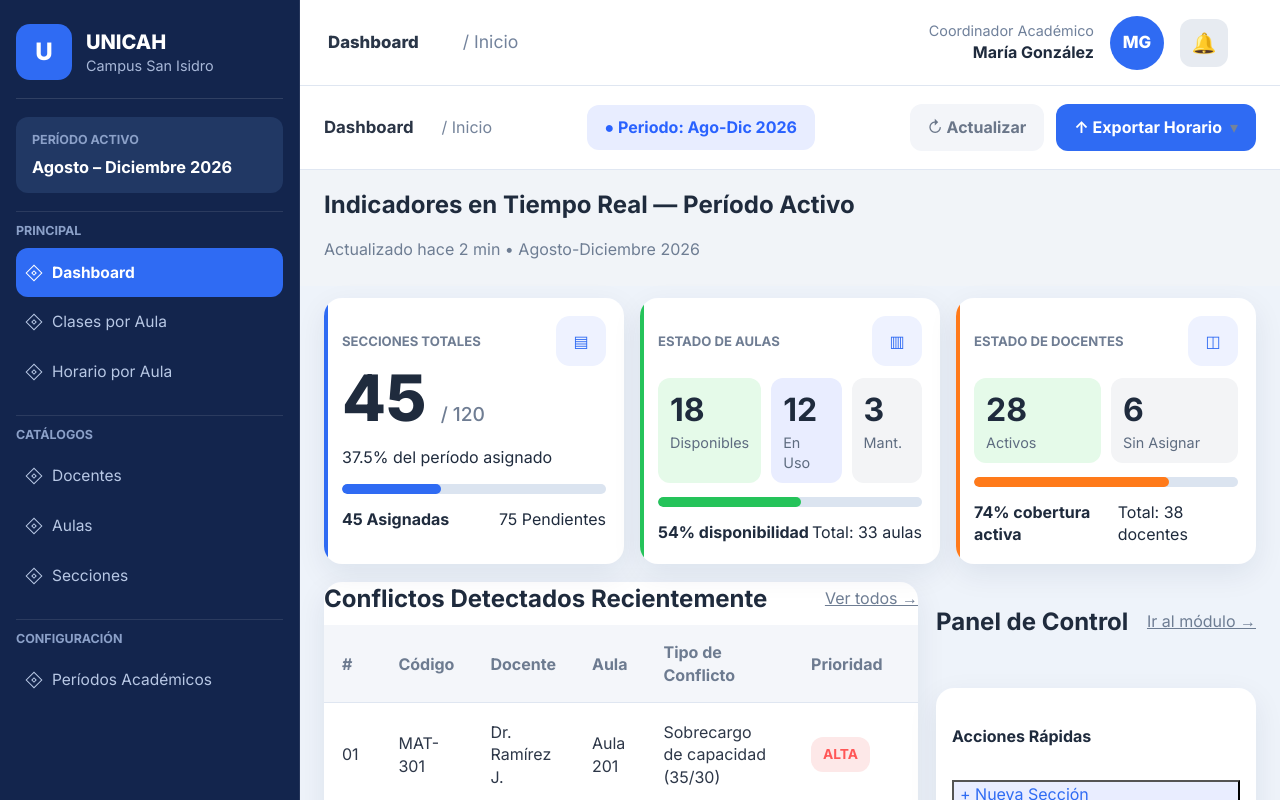
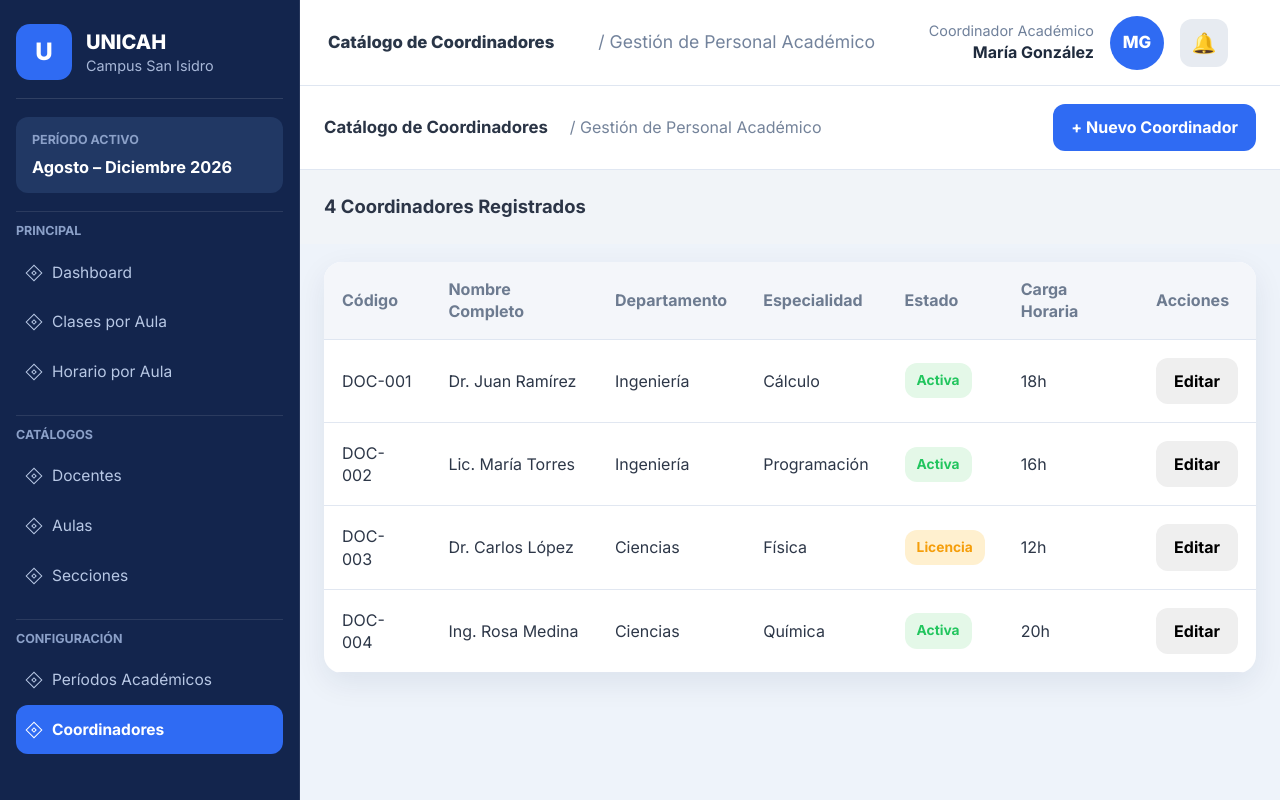
Before and after one commit to Fran-cruz/GestionAulas-Frontend, a React (Vite) app: page /coordinadores in a window 1280 px wide. Before the commit this address led to /. Shown: the top 800 px of the page. Built offline with nearby package versions, Linux system fonts and the light colour scheme.

Commit message:
feat: agregar pantalla de coordinadores

```diff
--- a/src/App.tsx
+++ b/src/App.tsx
@@ -9,6 +9,7 @@ import { AulasPage } from './pages/AulasPage';
 import { DocentesPage } from './pages/DocentesPage';
 import { SeccionesPage } from './pages/SeccionesPage';
 import { PeriodosAcademicosPage } from './pages/PeriodosAcademicosPage';
+import { CoordinadoresPage } from './pages/CoordinadoresPage';
 
 export default function App() {
   return (
@@ -23,6 +24,7 @@ export default function App() {
         <Route path="/docentes" element={<DocentesPage />} />
         <Route path="/secciones" element={<SeccionesPage />} />
         <Route path="/periodos" element={<PeriodosAcademicosPage />} />
+        <Route path="/coordinadores" element={<CoordinadoresPage />} />
       </Route>
       <Route path="*" element={<Navigate to="/" replace />} />
     </Routes>
--- a/src/components/Layout.tsx
+++ b/src/components/Layout.tsx
@@ -21,6 +21,7 @@ const navSections = [
     title: 'Configuración',
     items: [
       { to: '/periodos', label: 'Períodos Académicos' },
+      { to: '/coordinadores', label: 'Coordinadores' },
     ],
   },
 ];
@@ -35,6 +36,7 @@ export function Layout() {
     '/aulas': { title: 'Catálogo de Aulas', breadcrumb: 'Infraestructura Física' },
     '/secciones': { title: 'Catálogo de Secciones', breadcrumb: 'Asignaturas y Grupos' },
     '/periodos': { title: 'Configuración de Períodos', breadcrumb: 'Gestión Académica' },
+    '/coordinadores': { title: 'Catálogo de Coordinadores', breadcrumb: 'Gestión de Personal Académico' },
   };
   const current = titles[location.pathname] ?? titles['/'];
 
--- /dev/null
+++ b/src/pages/CoordinadoresPage.tsx
@@ -0,0 +1,49 @@
+const coordinators = [
+  ['DOC-001', 'Dr. Juan Ramírez', 'Ingeniería', 'Cálculo', 'Activa', '18h'],
+  ['DOC-002', 'Lic. María Torres', 'Ingeniería', 'Programación', 'Activa', '16h'],
+  ['DOC-003', 'Dr. Carlos López', 'Ciencias', 'Física', 'Licencia', '12h'],
+  ['DOC-004', 'Ing. Rosa Medina', 'Ciencias', 'Química', 'Activa', '20h'],
+];
+
+export function CoordinadoresPage() {
+  return (
+    <section className="catalog-page">
+      <div className="catalog-toolbar">
+        <h2>Catálogo de Coordinadores</h2>
+        <span>/ Gestión de Personal Académico</span>
+        <button className="primary-btn">+ Nuevo Coordinador</button>
+      </div>
+
+      <div className="catalog-summary">4 Coordinadores Registrados</div>
+
+      <div className="table-card full">
+        <table>
+          <thead>
+            <tr>
+              <th>Código</th>
+              <th>Nombre Completo</th>
+              <th>Departamento</th>
+              <th>Especialidad</th>
+              <th>Estado</th>
+              <th>Carga Horaria</th>
+              <th>Acciones</th>
+            </tr>
+          </thead>
+          <tbody>
+            {coordinators.map((row) => (
+              <tr key={row[0]}>
+                <td>{row[0]}</td>
+                <td>{row[1]}</td>
+                <td>{row[2]}</td>
+                <td>{row[3]}</td>
+                <td><span className={`tag state ${row[4].toLowerCase()}`}>{row[4]}</span></td>
+                <td>{row[5]}</td>
+                <td><button className="edit-btn">Editar</button></td>
+              </tr>
+            ))}
+          </tbody>
+        </table>
+      </div>
+    </section>
+  );
+}
```
